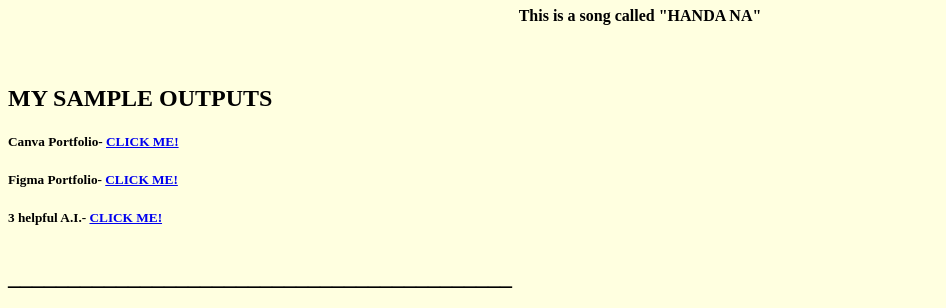
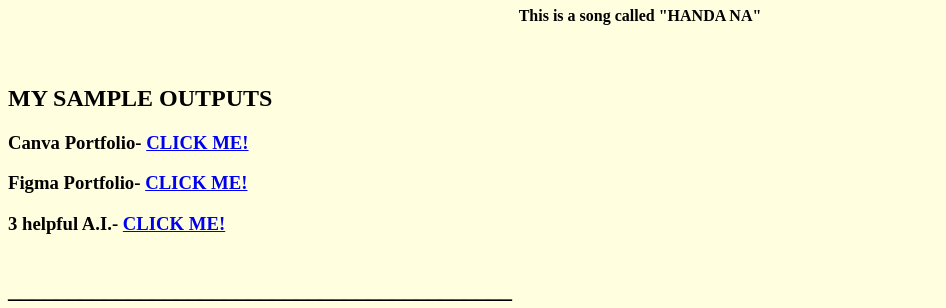
Before and after one commit to renieldemafelis246-dotcom/Projects-, a plain HTML site: page index.html in a window 1280 px wide. Shown: the part 960-1268 px from the top of the page, without its empty margins (0-946 px from the left). Drawn offline with Linux system fonts and the light colour scheme.

Commit message:
Update index.html

```diff
--- a/index.html
+++ b/index.html
@@ -78,11 +78,11 @@ body {
 
 </body>
 
-<h5>Canva Portfolio- <a href="https://www.canva.com/design/DAGvejBs4UU/eVsx7KdbrTuKpzbQ0DX9wg/edit?ui=e30">CLICK ME!</a>
+<h3>Canva Portfolio- <a href="https://www.canva.com/design/DAGvejBs4UU/eVsx7KdbrTuKpzbQ0DX9wg/edit?ui=e30">CLICK ME!</a>
 
-    <h5>Figma Portfolio- <a href="https://www.figma.com/design/Hd2RRQsxT0zZHLpEnxD5ZH/RENIEL-DEMAFELIS-BSIT-2A---MY-FIGMA-PORTFOLIO?node-id=0-1&t=Pn2JsyWesPHTNOnO-1">CLICK ME!</a>
+    <h3>Figma Portfolio- <a href="https://www.figma.com/design/Hd2RRQsxT0zZHLpEnxD5ZH/RENIEL-DEMAFELIS-BSIT-2A---MY-FIGMA-PORTFOLIO?node-id=0-1&t=Pn2JsyWesPHTNOnO-1">CLICK ME!</a>
 
-      <h5>3 helpful A.I.- <a href="https://www.canva.com/design/DAGyBFxHgnk/6y7_u6eVM1Fju85iAzjDHw/edit?utm_content=DAGyBFxHgnk&utm_campaign=designshare&utm_medium=link2&utm_source=sharebutton">CLICK ME!</a>
+      <h3>3 helpful A.I.- <a href="https://www.canva.com/design/DAGyBFxHgnk/6y7_u6eVM1Fju85iAzjDHw/edit?utm_content=DAGyBFxHgnk&utm_campaign=designshare&utm_medium=link2&utm_source=sharebutton">CLICK ME!</a>
 
       <br>
       <br>
```
